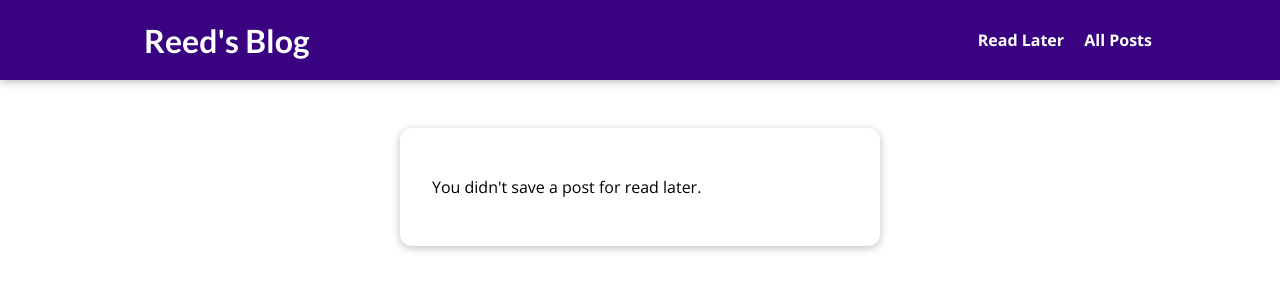
After one commit to arfeloreed/blog-site, a Django app: page /read-later in a window 1280 px wide. The commit adds this page. Shown: the top 300 px of the page. Run offline with Django 4.2, Linux system fonts and the light colour scheme.

Commit message:
third commit, added additional features

```diff
--- /dev/null
+++ b/blog/static/blog/stored-posts.css
@@ -0,0 +1,39 @@
+#main-navigation {
+  background-color: #390281;
+  box-shadow: 0 2px 8px rgba(0, 0, 0, 0.25);
+}
+
+#stored-posts {
+  margin: 8rem auto 3rem auto;
+  padding: 2rem;
+  border-radius: 12px;
+  box-shadow: 0 2px 8px rgba(0, 0, 0, 0.25);
+  background-color: white;
+  width: 90%;
+  max-width: 30rem;
+}
+
+#stored-posts ul {
+  list-style: none;
+  margin: 0;
+  padding: 0;
+}
+
+#stored-posts li {
+  margin: 1rem 0;
+}
+
+#stored-posts a {
+  display: block;
+  padding: 1rem;
+  width: 100%;
+  text-decoration: none;
+  border: 1px solid #ccc;
+  color: #1b1b1b;
+  font-weight: bold;
+}
+
+#stored-posts a:hover,
+#stored-posts a:active {
+  background-color: #ccc;
+}
--- a/blog/templates/blog/includes/post-template.html
+++ b/blog/templates/blog/includes/post-template.html
@@ -1,9 +1,8 @@
-{% load static %}
 
 <li>
   <article class="post">
     <a href="{% url 'post' post.slug %}">
-      <img src="{% static 'blog/images/'|add:post.image %}" alt="{{ post.title }}" />
+      <img src="{{ post.image.url }}" alt="{{ post.title }}" />
       <div class="post__content">
         <h3>{{ post.title }}</h3>
         <p>
--- /dev/null
+++ b/blog/templates/blog/stored_posts.html
@@ -0,0 +1,21 @@
+{% extends 'base.html' %}
+{% load static %}
+
+{% block page_title %}All Read Later{% endblock page_title %}
+
+{% block css %}
+  <link rel="stylesheet" href="{% static 'blog/stored-posts.css' %}">
+{% endblock css %}
+
+{% block body_content %}
+  <section id="stored-posts">
+    {% if not has_posts %}
+      <p>You didn't save a post for read later.</p>
+    {% endif %}
+    <ul>
+      {% for post in posts %}
+        <li><a href="{% url 'post' post.slug %}">{{ post.title }}</a></li>
+      {% endfor %}
+    </ul>
+  </section>
+{% endblock body_content %}
--- a/blog/urls.py
+++ b/blog/urls.py
@@ -4,7 +4,8 @@ from . import views
 
 # all urls
 urlpatterns = [
-    path("", views.index, name="home"),
-    path("posts", views.posts, name="all-posts"),
-    path("posts/<slug:slug>", views.post, name="post"),
+    path("", views.IndexView.as_view(), name="home"),
+    path("posts", views.AllPostsView.as_view(), name="all-posts"),
+    path("posts/<slug:slug>", views.PostDetailView.as_view(), name="post"),
+    path("read-later", views.ReadLaterView.as_view(), name="read-later"),
 ]
--- a/blog/views.py
+++ b/blog/views.py
@@ -1,5 +1,11 @@
 from django.shortcuts import render, get_object_or_404
+from django.views.generic import ListView, DetailView
+from django.views import View
+from django.http import HttpResponseRedirect
+from django.urls import reverse
+
 from .models import Post
+from .forms import CommentForm
 
 
 # variable
@@ -7,34 +13,165 @@ all_posts = Post.objects.all().order_by("-date")
 
 
 # Create your views here.
-def index(request):
-    latest_posts = all_posts[:3]
-    return render(
-        request,
-        "blog/index.html",
-        {
-            "posts": latest_posts,
-        },
-    )
+# def index(request):
+#     latest_posts = all_posts[:3]
+#     return render(
+#         request,
+#         "blog/index.html",
+#         {
+#             "posts": latest_posts,
+#         },
+#     )
 
 
-def posts(request):
-    return render(
-        request,
-        "blog/posts.html",
-        {
-            "posts": all_posts,
-        },
-    )
+# using ListView for rendering index page
+class IndexView(ListView):
+    template_name = "blog/index.html"
+    model = Post
+    context_object_name = "posts"
+    # set how the order of how the objects should be viewed
+    ordering = ["-date"]
+
+    # def get_queryset(self):
+    #     base_query = super().get_queryset()
+    #     latest_posts = base_query.all().order_by("-date")[:3]
+    #     return latest_posts
+
+    def get_queryset(self):
+        base_query = super().get_queryset()
+        latest_posts = base_query[:3]
+        return latest_posts
 
 
-def post(request, slug):
-    selected_post = get_object_or_404(Post, slug=slug)
-    return render(
-        request,
-        "blog/post.html",
-        {
-            "post": selected_post,
-            "tags": selected_post.tags.all(),
-        },
-    )
+# using ListView for rendering the all posts page
+# def posts(request):
+#     return render(
+#         request,
+#         "blog/posts.html",
+#         {
+#             "posts": all_posts,
+#         },
+#     )
+
+class AllPostsView(ListView):
+    template_name = "blog/posts.html"
+    model = Post
+    context_object_name = "posts"
+    ordering = ["-date"]
+
+
+# using DetailView for rendering the post detail view
+# def post(request, slug):
+#     selected_post = get_object_or_404(Post, slug=slug)
+#     return render(
+#         request,
+#         "blog/post.html",
+#         {
+#             "post": selected_post,
+#             "tags": selected_post.tags.all(),
+#         },
+#     )
+
+# class PostDetailView(DetailView):
+#     template_name = "blog/post.html"
+#     model = Post
+
+#     def get_context_data(self, **kwargs):
+#         context = super().get_context_data(**kwargs)
+#         context["tags"] = self.object.tags.all()
+#         context["form"] = CommentForm()
+#         return context
+
+# rendering indexView using View class based for get and post request
+class PostDetailView(View):
+    def is_stored_post(self, request, post_id):
+        stored_posts = request.session.get("stored_posts")
+        if stored_posts is not None:
+            is_read_later = post_id in stored_posts
+        else:
+            is_read_later = False
+
+        return is_read_later
+
+    def get(self, request, slug):
+        post = Post.objects.get(slug=slug)
+        context = {
+            "post": post,
+            "tags": post.tags.all(),
+            "form": CommentForm(),
+            "comments": post.comments.all().order_by("-id"),
+            "saved_for_later": self.is_stored_post(request, post.id),
+        }
+
+        return render(
+            request,
+            "blog/post.html",
+            context,
+        )
+
+    def post(self, request, slug):
+        comment = CommentForm(request.POST)
+        post = Post.objects.get(slug=slug)
+
+        if comment.is_valid():
+            # linking the related post to the comment object
+            comment = comment.save(commit=False)
+            comment.post = post
+            comment.save()
+
+            return HttpResponseRedirect(reverse("post", args=[slug]))
+
+        context = {
+            "post": post,
+            "tags": post.tags.all(),
+            "form": comment,
+            "comments": post.comments.all().order_by("-id"),
+            "saved_for_later": self.is_stored_post(request, post.id),
+        }
+
+        return render(
+            request,
+            "blog/post.html",
+            context,
+        )
+
+
+# view for read later
+class ReadLaterView(View):
+    def get(self, request):
+        stored_posts = request.session.get("stored_posts")
+        context = {}
+
+        if stored_posts is None or len(stored_posts) == 0:
+            context["posts"] = []
+            context["has_posts"] = False
+        else:
+            posts = Post.objects.filter(id__in=stored_posts)
+            context["posts"] = posts
+            context["has_posts"] = True
+
+        return render(
+            request,
+            "blog/stored_posts.html",
+            context,
+        )
+
+    def post(self, request):
+        stored_posts = request.session.get("stored_posts")
+
+        # check if user stored a post
+        if stored_posts is None:
+            stored_posts = []
+
+        # get the id of the current post the user is in
+        post_id = int(request.POST["post_id"])
+        # check if the id exists in stored_post, if not append it on the list
+        if post_id not in stored_posts:
+            stored_posts.append(post_id)
+            # save or overwrite the stored_posts variable
+        else:
+            stored_posts.remove(post_id)
+
+        request.session["stored_posts"] = stored_posts
+
+        return HttpResponseRedirect("/")
--- a/my_site/settings.py
+++ b/my_site/settings.py
@@ -125,6 +125,10 @@ STATICFILES_DIRS = [
     BASE_DIR / "static",
 ]
 
+# media files and uploads
+MEDIA_ROOT = BASE_DIR / "uploads"
+MEDIA_URL = "/media/"
+
 # Default primary key field type
 # https://docs.djangoproject.com/en/4.2/ref/settings/#default-auto-field
 
--- a/my_site/urls.py
+++ b/my_site/urls.py
@@ -16,8 +16,10 @@ Including another URLconf
 """
 from django.contrib import admin
 from django.urls import path, include
+from django.conf.urls.static import static
+from django.conf import settings
 
 urlpatterns = [
     path('admin/', admin.site.urls),
     path("", include("blog.urls")),
-]
+] + static(settings.MEDIA_URL, document_root=settings.MEDIA_ROOT)
--- a/static/styles.css
+++ b/static/styles.css
@@ -35,6 +35,7 @@ h3 {
   text-decoration: none;
   color: white;
   font-weight: bold;
+  margin-left: 1rem;
 }
 
 #main-navigation a:hover,
--- a/templates/base.html
+++ b/templates/base.html
@@ -15,7 +15,8 @@
   <header id="main-navigation">
     <h1><a href="{% url 'home' %}">Reed's Blog</a></h1>
     <nav>
-      <a href="{% url 'all-posts' %}">All posts</a>
+      <a href="{% url 'read-later' %}">Read Later</a>
+      <a href="{% url 'all-posts' %}">All Posts</a>
     </nav>
   </header>
 
```
Also changed, not shown: blog/admin.py (+6 -1 lines), blog/forms.py (added, +13 -0 lines), blog/models.py (+13 -1 lines), blog/static/blog/post.css (+130 -0 lines), blog/templates/blog/post.html (+52 -1 lines), blog/migrations/0002_alter_post_image.py (added), blog/migrations/0003_comment.py (added), uploads/posts_images/coding.jpg (renamed from blog/static/blog/images/coding.jpg), uploads/posts_images/mountains.jpg (renamed from blog/static/blog/images/mountains.jpg), uploads/posts_images/profile1.jpg (added), uploads/posts_images/woods.jpg (renamed from blog/static/blog/images/woods.jpg).
